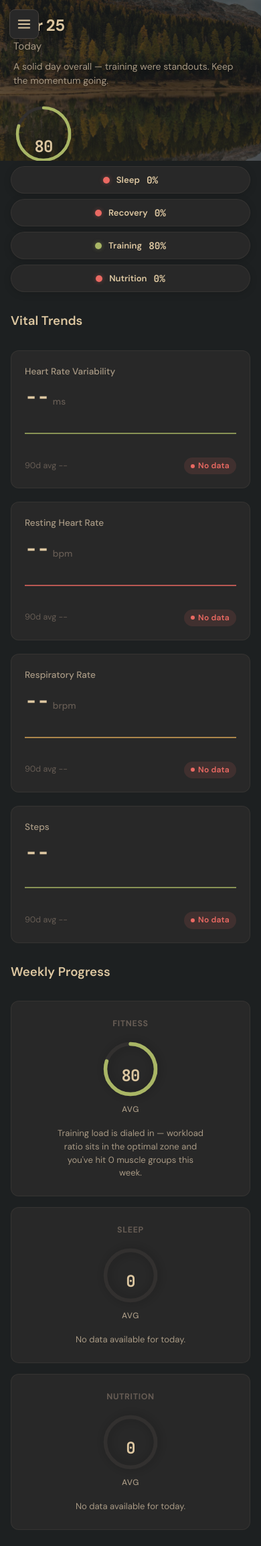
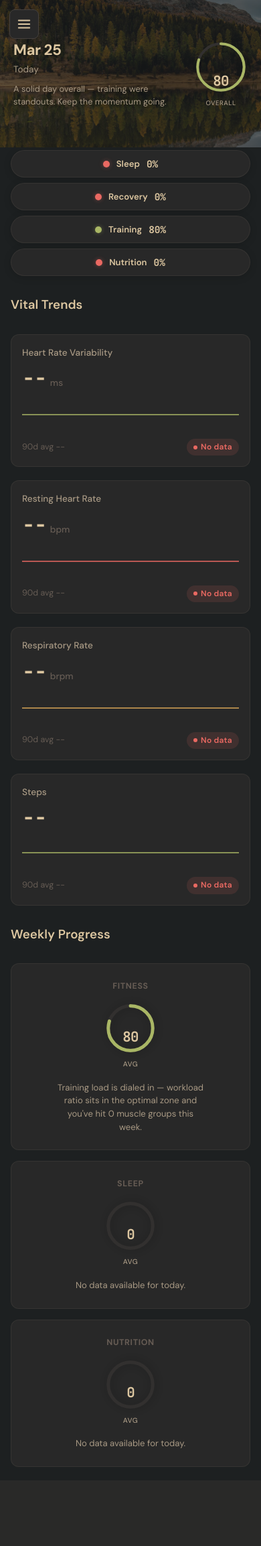
Before and after one commit to bahoerres/nsight, a Flask app: page /health in a window 390 px wide. Shown: the whole page at 67% size. After the commit the page ends 2190 px from the top, so only its background shows below. Run offline with Flask 3, Linux system fonts and the light colour scheme; data that the repository does not hold is empty; some libraries are stand-ins or nearby versions.

Commit message:
fix: mobile layout — hero sizing, hamburger clearance, score scaling, spacing; add README

```diff
--- a/static/style.css
+++ b/static/style.css
@@ -543,25 +543,74 @@
     margin-left: 0;
   }
 
-  .hero-inner {
-    padding: 24px 20px;
-    flex-direction: column;
-    align-items: flex-start;
+  .hero {
+    height: auto;
+    min-height: 220px;
   }
 
-  .hero-title { font-size: 1.5rem; }
+  .hero-inner {
+    padding: 60px 20px 24px;  /* top padding clears hamburger */
+    flex-direction: row;
+    align-items: flex-end;
+  }
+
+  .hero-text {
+    flex: 1;
+    min-width: 0;
+  }
+
+  .hero-title { font-size: 1.4rem; }
+  .hero-subtitle { font-size: 0.85rem; }
+  .hero-summary { font-size: 0.8rem; -webkit-line-clamp: 2; }
+
+  .hero-score {
+    padding-right: 0;
+  }
+
+  .hero-score .score-circle svg {
+    width: 80px;
+    height: 80px;
+  }
+
+  .hero-score .score-number {
+    font-size: 1.3rem !important;
+  }
+
+  .hero-score .score-label {
+    font-size: 0.6rem !important;
+  }
 
   .page-content {
-    padding: 24px 16px;
+    padding: 20px 16px;
   }
 
   .score-circle svg {
-    width: 90px;
-    height: 90px;
+    width: 80px;
+    height: 80px;
   }
 
   .score-number {
-    font-size: 1.5rem !important;
+    font-size: 1.3rem !important;
+  }
+
+  .score-label {
+    font-size: 0.65rem !important;
+  }
+
+  .card {
+    padding: 16px;
+  }
+
+  .section-header {
+    margin-bottom: 14px;
+  }
+
+  h2 { font-size: 1.25rem; }
+  h3 { font-size: 1.05rem; }
+
+  .donut-container {
+    flex-direction: column;
+    gap: 16px;
   }
 }
 
@@ -569,8 +618,6 @@
   .card-grid {
     grid-template-columns: 1fr;
   }
-
-  .hero { height: 240px; }
 }
 
 @media (min-width: 481px) and (max-width: 1023px) {
```
Also changed, not shown: README.md (added).
